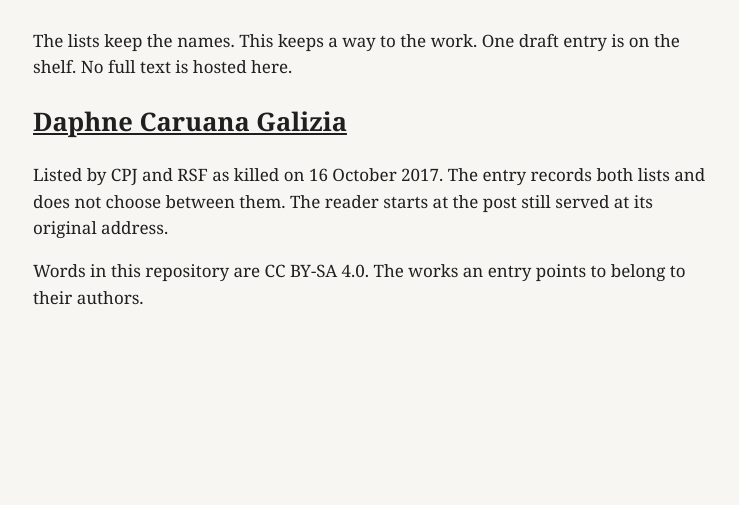
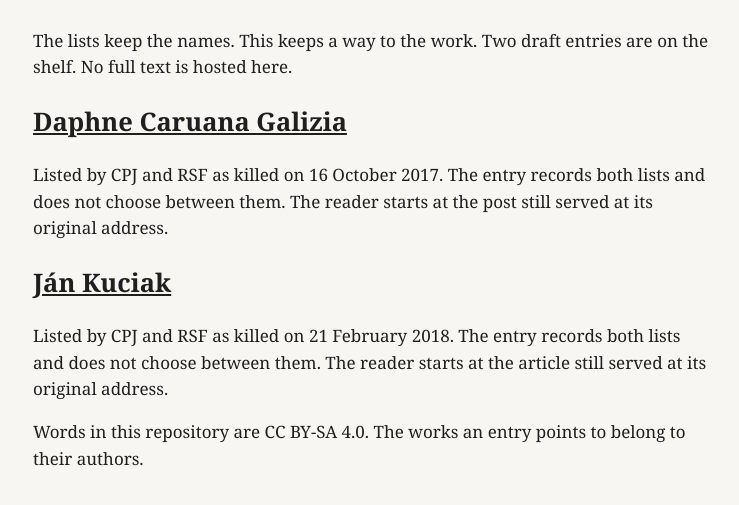
Before and after one commit to thewetwarecompany/still-filed, a plain HTML site: page index.html in a window 1280 px wide. Shown: the part 141-646 px from the top of the page, without its empty margins (267-1006 px from the left). Drawn offline with Linux system fonts and the light colour scheme.

Commit message:
Add a draft entry for Ján Kuciak.
CPJ and RSF list rows and the Aktuality work link were fetched live on 5 October 2026. README and the shelf page now show two drafts. No merge to main.

```diff
--- a/index.html
+++ b/index.html
@@ -3,10 +3,14 @@
 <style>body{margin:0;background:#f7f6f2;color:#1f1f1f;font:17px/1.55 Georgia,serif}main{width:min(680px,calc(100% - 32px));margin:0 auto;padding:36px 0 64px}a{color:inherit}h1{font-weight:400;font-size:46px}</style></head>
 <body><main>
 <h1>Still Filed</h1>
-<p>The lists keep the names. This keeps a way to the work. One draft entry is on the shelf. No full text is hosted here.</p>
+<p>The lists keep the names. This keeps a way to the work. Two draft entries are on the shelf. No full text is hosted here.</p>
 <article>
 <h2><a href="people/daphne-caruana-galizia.md">Daphne Caruana Galizia</a></h2>
 <p>Listed by CPJ and RSF as killed on 16 October 2017. The entry records both lists and does not choose between them. The reader starts at the post still served at its original address.</p>
 </article>
+<article>
+<h2><a href="people/jan-kuciak.md">Ján Kuciak</a></h2>
+<p>Listed by CPJ and RSF as killed on 21 February 2018. The entry records both lists and does not choose between them. The reader starts at the article still served at its original address.</p>
+</article>
 <p>Words in this repository are CC BY-SA 4.0. The works an entry points to belong to their authors.</p>
 </main></body></html>
```
Also changed, not shown: 3 other files.
